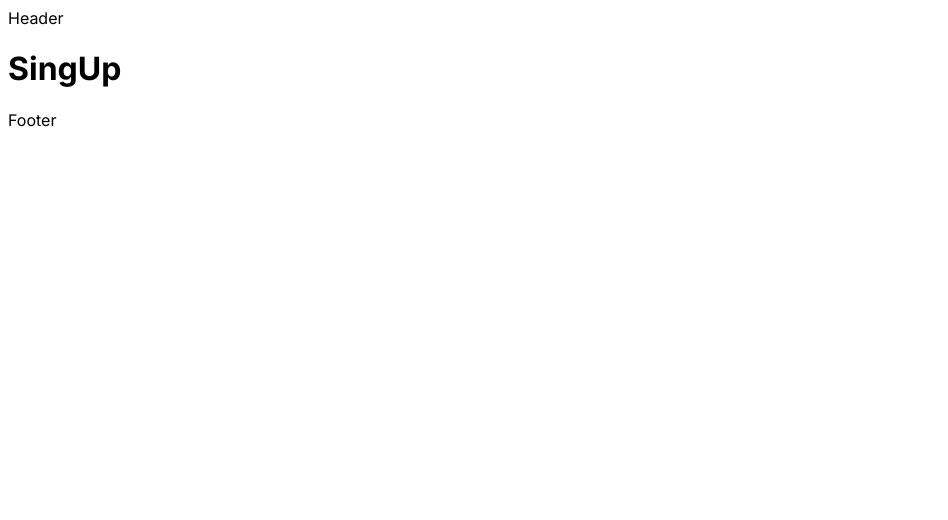
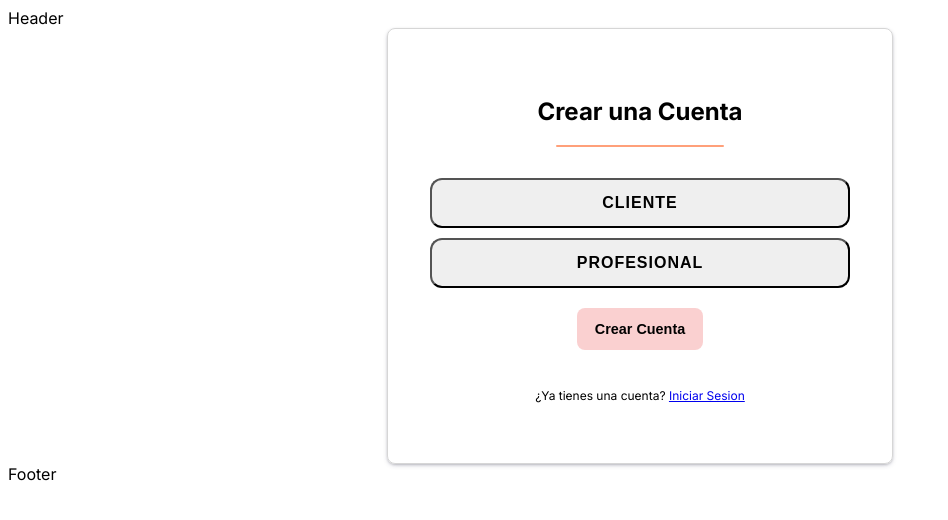
Before and after one commit to No-Country-simulation/c19-75-t-node-react, a Next.js app in the folder client/: page /signup in a window 1280 px wide. Shown: the top 520 px of the page, without its empty margins (0-948 px from the left). Built offline with nearby package versions, Linux system fonts and the light colour scheme.

Commit message:
Add signup page and form components

```diff
--- a/client/app/(auth)/signup/page.jsx
+++ b/client/app/(auth)/signup/page.jsx
@@ -1,5 +1,7 @@
+import SingupPage from '@/containers/auth-page/singup-page';
+
 const SingupRoute = () => {
-  return <h1>SingUp</h1>;
+  return <SingupPage />;
 };
 
 export default SingupRoute;
--- /dev/null
+++ b/client/components/Forms/SingupForm/Singup.module.scss
@@ -0,0 +1,69 @@
+.seccion {
+  display: flex;
+  flex-direction: column;
+  justify-content: center;
+}
+
+.optionsUsers {
+  display: flex;
+  flex-direction: column;
+  align-items: center;
+  gap: 10px;
+}
+
+.optionUser {
+  width: 100%;
+  height: 50px;
+  border-radius: 12px;
+  font-size: 1rem;
+  letter-spacing: 1px;
+  font-weight: 600;
+  text-transform: uppercase;
+
+  &:hover {
+    background-color: lightsalmon;
+    color: white;
+    opacity: 1;
+  }
+
+  &:active {
+    scale: 0.95;
+  }
+}
+
+.active {
+  background-color: lightsalmon;
+  color: white;
+  font-size: 1.1rem;
+}
+
+.inactive {
+  color: rgba(0, 0, 0, 0.3);
+}
+
+.optionOccupation {
+  background-color: transparent;
+  border: 1px solid #d6d6d6;
+  border-radius: 6px;
+  padding: 6px 8px;
+  font-size: 0.75rem;
+  font-weight: 600;
+  text-transform: uppercase;
+  letter-spacing: 1px;
+
+  &:hover {
+    border: 1px solid lightsalmon;
+    color: lightsalmon;
+  }
+}
+
+.activeOccupation {
+  background-color: lightsalmon;
+  border: 1px solid lightsalmon;
+  color: white;
+
+  &:hover {
+    background-color: white;
+    color: black;
+  }
+}
--- a/client/components/Forms/SingupForm/index.jsx
+++ b/client/components/Forms/SingupForm/index.jsx
@@ -0,0 +1,183 @@
+'use client';
+import styles from '../Form.module.scss';
+import localStyles from './Singup.module.scss';
+
+import { useState } from 'react';
+import Link from 'next/link';
+
+/* Data */ // FIXME: Remplace this data from bd or api
+import data from '@/data/data';
+const { occupations } = data;
+
+import Input from '@/components/Forms/Input';
+import ButtonForm from '@/components/Forms/ButtonForm';
+import Label from '@/components/Forms/Label';
+
+const SingupForm = () => {
+  const [userType, setUserType] = useState(''); // tUserType: cliente | profesional | ''
+  const [userOccupations, setUserOccupations] = useState([]);
+
+  return (
+    <form action="" className={styles.form} name="singupForm">
+      <div className={styles.campo}>
+        <div className={localStyles.optionsUsers}>
+          <Input type="hidden" name="userType" value={userType} />
+          <button
+            type="button"
+            className={`${localStyles.optionUser} ${
+              userType == 'cliente'
+                ? localStyles.active
+                : userType == 'profesional'
+                ? localStyles.inactive
+                : ''
+            }`}
+            onClick={() => setUserType('cliente')}
+          >
+            Cliente
+          </button>
+          <button
+            type="button"
+            className={`${localStyles.optionUser} ${
+              userType == 'profesional'
+                ? localStyles.active
+                : userType == 'cliente'
+                ? localStyles.inactive
+                : ''
+            }`}
+            onClick={() => setUserType('profesional')}
+          >
+            Profesional
+          </button>
+
+          {/*  */}
+          {userType && (
+            <>
+              <div className={styles.campo}>
+                <Label for="email">Email</Label>
+                <Input type="email" name="email" placeholder="Email" />
+              </div>
+              <div className={styles.campo}>
+                <Label for="password">Contraseña</Label>
+                <Input
+                  type="password"
+                  name="password"
+                  placeholder="Contraseña"
+                />
+              </div>
+              <div className={styles.group}>
+                <div className={styles.campo}>
+                  <Label for="name">Nombre</Label>
+                  <Input type="text" name="name" placeholder="Nombre" />
+                </div>
+                <div className={styles.campo}>
+                  <Label for="lastname">Apellido</Label>
+                  <Input type="text" name="lastname" placeholder="Apellido" />
+                </div>
+              </div>
+              <div className={styles.group}>
+                {/* TODO: Implemetar Provincias y Localidades con una API */}
+                <div className={styles.campo}>
+                  <Label for="province">Provincia</Label>
+                  <Input type="text" name="province" placeholder="Provincia" />
+                </div>
+                <div className={styles.campo}>
+                  <Label for="city">Ciudad</Label>
+                  <Input type="text" name="city" placeholder="Ciudad" />
+                </div>
+              </div>
+              <div className={styles.group}>
+                <div className={styles.campo}>
+                  <Label for="address">Calle</Label>
+                  <Input type="text" name="address" placeholder="Direccion" />
+                </div>
+                <div className={styles.campo}>
+                  <Label for="number">Numero</Label>
+                  <Input
+                    type="number"
+                    name="number"
+                    placeholder="Numero"
+                    min={0}
+                  />
+                </div>
+              </div>
+              <div className={styles.group}>
+                <div className={styles.campo}>
+                  <Label for="floor">Piso (opcional)</Label>
+                  <Input type="text" name="floor" placeholder="Piso" />
+                </div>
+                <div className={styles.campo}>
+                  <Label for="postalCode">Codigo Postal</Label>
+                  <Input
+                    type="number"
+                    name="postalCode"
+                    placeholder="Codigo Postal"
+                    min={0}
+                    max={8}
+                  />
+                </div>
+              </div>
+              <div className={styles.campo}>
+                <Label for="phone">Telefono</Label>
+                <div className={`${styles.group} ${styles.group__column}`}>
+                  <Input
+                    type="text"
+                    name="areaCode"
+                    placeholder="Codigo de area"
+                    otherStyles={'areaCode'}
+                    defaultValue={'+54'}
+                    readOnly
+                    disabled
+                  />
+                  <Input
+                    type="number"
+                    name="phone"
+                    placeholder="Telefono"
+                    min={0}
+                  />
+                </div>
+              </div>
+            </>
+          )}
+          {userType === 'profesional' && (
+            <div className={styles.campo}>
+              <Label for="userOccupations">Ocupación</Label>
+              <Input
+                type="hidden"
+                name="userOccupations"
+                value={userOccupations}
+              />
+              <div className={styles.campo__row}>
+                {occupations.map((occupation) => (
+                  <button
+                    key={occupation.id}
+                    type="button"
+                    className={`${localStyles.optionOccupation} ${
+                      userOccupations.includes(occupation.id)
+                        ? localStyles.activeOccupation
+                        : ''
+                    }`}
+                    onClick={() => {
+                      if (userOccupations.includes(occupation.id)) {
+                        setUserOccupations(
+                          userOccupations.filter((id) => id !== occupation.id)
+                        );
+                      } else {
+                        setUserOccupations([...userOccupations, occupation.id]);
+                      }
+                    }}
+                  >
+                    {occupation.name}
+                  </button>
+                ))}
+              </div>
+            </div>
+          )}
+
+          <ButtonForm type="submit">Crear Cuenta</ButtonForm>
+        </div>
+      </div>
+    </form>
+  );
+};
+
+export default SingupForm;
--- a/client/containers/auth-page/singup-page/index.jsx
+++ b/client/containers/auth-page/singup-page/index.jsx
@@ -0,0 +1,29 @@
+import SingupForm from '@/components/Forms/SingupForm';
+import styles from '../AuthPage.module.scss';
+
+import Link from 'next/link';
+
+const SingupPage = () => {
+  return (
+    <section className={styles.section}>
+      <div className={styles.header}>
+        <h1 className={styles.title}>Crear una Cuenta</h1>
+        <div className={`${styles.divider}`}></div>
+      </div>
+      <div className={styles.body}>
+        <SingupForm />
+      </div>
+      <div className={styles.footer}>
+        {/* <div className={`${styles.divider} ${styles.divider__small}`}></div> */}
+        <p className={styles.text}>
+          ¿Ya tienes una cuenta?{' '}
+          <Link href="/login" className={styles.link}>
+            Iniciar Sesion
+          </Link>
+        </p>
+      </div>
+    </section>
+  );
+};
+
+export default SingupPage;
```
